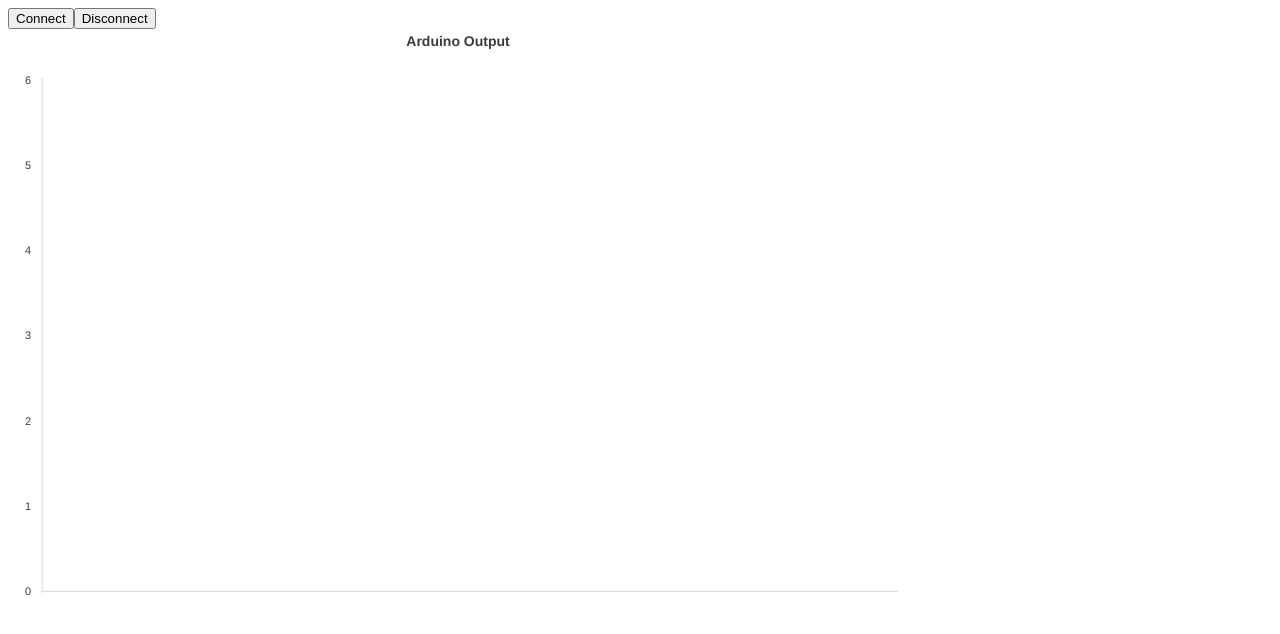
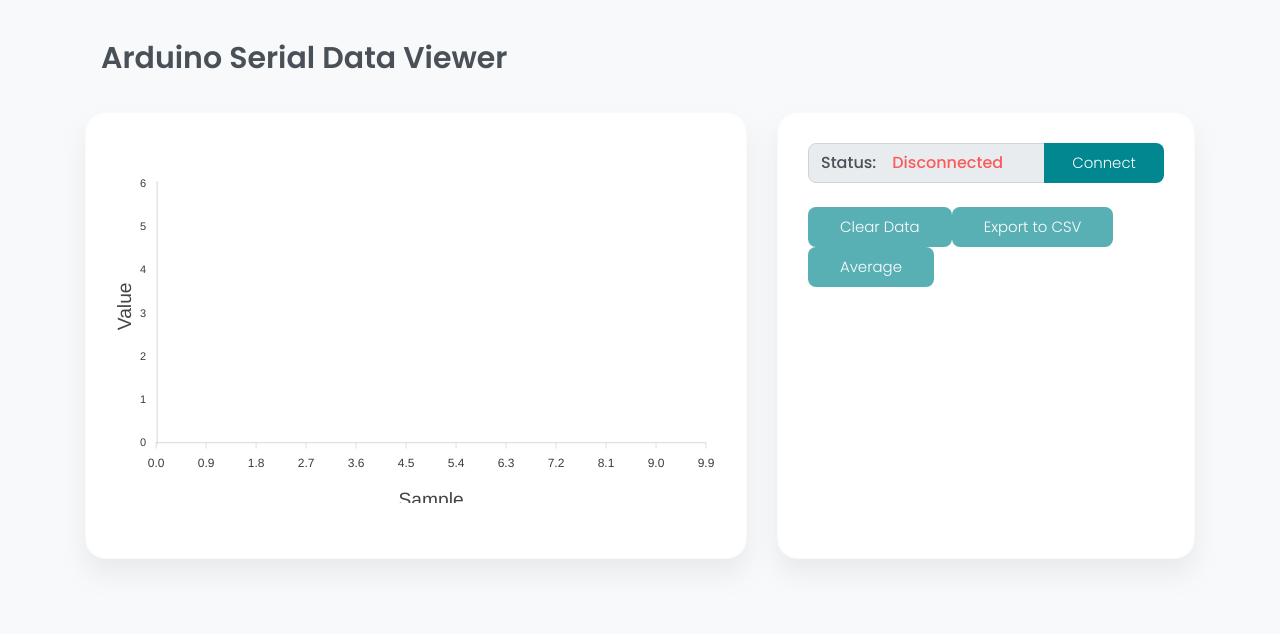
Before and after one commit to darash-desai/arduino-serial-data-viewer, a Next.js app: page / in a window 1280 px wide. Shown: the top 634 px of the page. Built offline with nearby package versions, Linux system fonts and the light colour scheme.

Commit message:
Add basic styling

```diff
--- /dev/null
+++ b/pages/_app.tsx
@@ -0,0 +1,6 @@
+import { AppProps } from "next/app";
+import "styles/global.scss";
+
+export default function App({ Component, pageProps }: AppProps): JSX.Element {
+  return <Component {...pageProps} />;
+}
--- a/pages/index.module.scss
+++ b/pages/index.module.scss
@@ -1,3 +1,73 @@
+@import "styles/theme";
+
 .Index {
-  color: blue;
+  margin-top: 40px;
+
+  h1 {
+    margin-left: 16px;
+  }
+
+  :global {
+    .card {
+      padding: 20px;
+      border: 1px solid $gray-100;
+    }
+
+    .row {
+      margin-bottom: 20px;
+    }
+  }
+
+  .chartArea {
+    padding-left: 0px;
+  }
+
+  .axisTitle {
+    font-weight: 500;
+    font-size: 1.2rem;
+    font-family: $title-font;
+  }
+
+  .controlPanel {
+    padding: 10px;
+    height: 100%;
+
+    .statusIndicator {
+      width: 100%;
+      margin-bottom: 24px;
+      font-family: $title-font;
+
+      :global {
+        .input-group-text {
+          border-radius: $btn-corner-radius;
+          border-top-right-radius: 0;
+          border-bottom-right-radius: 0;
+          flex: 1;
+        }
+
+        .btn {
+          width: 120px;
+          padding: 0px 16px;
+        }
+      }
+
+      .statusLabel {
+        font-weight: 500;
+        margin-right: 16px;
+      }
+
+      .status {
+        font-weight: 500;
+        float: right;
+        display: inline-block;
+        text-transform: capitalize;
+      }
+    }
+  }
+
+  .statistics {
+    :global(.table) {
+      margin-top: 30px;
+    }
+  }
 }
--- a/pages/index.tsx
+++ b/pages/index.tsx
@@ -1,24 +1,23 @@
-import React, {
-  ReactElement,
-  useState,
-  useRef,
-  useCallback,
-  useEffect,
-} from "react";
+import React, { ReactElement, useState, useRef, useCallback } from "react";
 import dynamic from "next/dynamic";
 
+import Card from "react-bootstrap/Card";
 import Container from "react-bootstrap/Container";
 import Col from "react-bootstrap/Col";
 import Row from "react-bootstrap/Row";
 import Button from "react-bootstrap/Button";
+import InputGroup from "react-bootstrap/InputGroup";
+import Table from "react-bootstrap/Table";
 
 const Chart = dynamic(() => import("react-apexcharts"), { ssr: false });
 import type * as ApexChartsType from "apexcharts";
 
-import { useThrottleFn, useSet } from "ahooks";
+import { useThrottleFn } from "ahooks";
 import { useArduino } from "hooks/useArduino";
 import styles from "./index.module.scss";
-type DataSeries = { data: number[] }[];
+
+type DataSeries = { data: { x: number; y: number }[] }[];
+type DataStats = { name: string; mean: number; stdev: number }[];
 
 declare global {
   interface Window {
@@ -32,78 +31,40 @@
  */
 const CHART_UPDATE_INTERVAL = 250;
 
-const Index = (): ReactElement => {
-  const serialData = useRef<string[]>([]);
-  const [series, { add: addToSeries, has: seriesHas }] = useSet<string>([]);
+/**
+ * The number of samples that are visible on the chart at any given time.
+ * Samples that fall outside of this window are still plotted, but are
+ * offscreen.
+ */
+const WINDOW_SIZE = 100;
 
-  const { run: updateChartData } = useThrottleFn(
-    useCallback(
-      (jsonString: string): void => {
-        try {
-          const data = JSON.parse(jsonString);
-          const appendData: DataSeries = [];
-
-          Object.keys(data).forEach((key) => {
-            if (!seriesHas(key)) {
-              addToSeries(key);
-              window.ApexCharts.exec("line-chart", "appendSeries", {
-                name: key,
-                data: [],
-              });
-            }
-
-            appendData.push({ data: [data[key]] });
-          });
-
-          window.ApexCharts.exec("line-chart", "appendData", appendData);
-        } catch (error) {
-          console.log("Error parsing data:", error);
-        }
-      },
-      [addToSeries, seriesHas]
-    ),
-    { wait: CHART_UPDATE_INTERVAL }
-  );
-
-  const { connect, disconnect, status } = useArduino({
-    readDelimiter: "\n",
-    onRead: (value) => {
-      serialData.current.push(value);
-      updateChartData(value);
-    },
-  });
-
-  const handleConnect = (): void => {
-    if (status === "connected") return;
-    connect(9600);
-  };
-
-  const handleDisconnect = (): void => {
-    if (status === "disconnected") return;
-    disconnect();
-  };
-
-  const chartOptions = {
+const CHART_OPTIONS = {
   chart: {
     id: "line-chart",
     type: "line",
-      width: 900,
-      height: 600,
+    width: 600,
+    height: 350,
+    offsetX: 10,
     animations: {
       enabled: true,
-        speed: CHART_UPDATE_INTERVAL * 2, // Results in smoother animation
+      speed: CHART_UPDATE_INTERVAL,
       easing: "linear",
       dynamicAnimation: {
-          speed: CHART_UPDATE_INTERVAL * 2, // Results in smoother animation
+        speed: CHART_UPDATE_INTERVAL,
+      },
+    },
+    toolbar: {
+      show: true,
+      tools: {
+        download: false,
       },
     },
   },
   legend: {
     show: true,
+    position: "top",
+    showForSingleSeries: false,
     floating: true,
-      showForSingleSeries: false,
-      width: 900,
-      height: 50,
   },
   dataLabels: { enabled: false },
   stroke: {
@@ -111,12 +72,18 @@
     width: 2.5,
   },
   title: {
-      text: "Arduino Output",
     align: "center",
   },
   markers: { size: 0 },
   grid: { show: false },
   yaxis: {
+    title: {
+      text: "Value",
+      style: {
+        color: "#444",
+        cssClass: styles.axisTitle,
+      },
+    },
     axisBorder: {
       show: true,
       color: "#ccc",
@@ -126,6 +93,15 @@
     },
   },
   xaxis: {
+    type: "numeric",
+    title: {
+      text: "Sample",
+      offsetY: 10,
+      style: {
+        color: "#444",
+        cssClass: styles.axisTitle,
+      },
+    },
     tickAmount: 10,
     axisBorder: {
       show: true,
@@ -134,49 +110,307 @@
       offsetY: 0,
       height: 0.75,
     },
+    min: 0,
+    max: 10,
   },
 };
 
-  const chartData: DataSeries = [];
-  if (serialData.current.length > 0) {
-    series.forEach((seriesKey) => {
+const Index = (): ReactElement => {
+  const serialData = useRef<string[]>([]);
+
+  /** The current chart data. */
+  const chartDataRef = useRef<DataSeries>([]);
+  const chartData = chartDataRef.current;
+
+  /**
+   * Stores the current collection of series for the plot. A new series is
+   * created for each unique variable name that is received from the serial
+   * data. A unique index is stored in this map for each series so that data
+   * index order for the chart is maintained even when data for a particular
+   * variable is only provided intermitently.
+   */
+  const series = useRef<Map<string, number>>(new Map()).current;
+
+  const [resetState, setResetState] = useState(false);
+  const [statistics, setStatistics] = useState<DataStats>([]);
+
+  const { run: updateChartData } = useThrottleFn(
+    useCallback((jsonString: string, index: number): void => {
+      try {
+        const data = JSON.parse(jsonString);
+
+        Object.keys(data).forEach((key) => {
+          if (!series.has(key)) {
+            series.set(key, series.size);
+            window.ApexCharts.exec("line-chart", "appendSeries", {
+              name: key,
+              data: [],
+            });
+
             chartData.push({
-        name: seriesKey,
+              name: key,
+              data: [],
+            });
+          }
+
+          chartData[series.get(key)].data.push({ x: index, y: data[key] });
+        });
+
+        window.ApexCharts.exec("line-chart", "updateOptions", {
+          xaxis: {
+            min: Math.max(0, index - WINDOW_SIZE),
+            max: index,
+          },
+          series: chartData,
+        });
+      } catch (error) {
+        console.log("Error parsing data:", error);
+      }
+    }),
+    { wait: CHART_UPDATE_INTERVAL }
+  );
+
+  const { connect, disconnect, status } = useArduino({
+    readDelimiter: "\n",
+    onRead: (value) => {
+      serialData.current.push(value);
+      updateChartData(value, serialData.current.length - 1);
+    },
+  });
+
+  const handleConnect = (): void => {
+    if (status === "connected") return;
+    connect(9600);
+
+    window.ApexCharts.exec("line-chart", "updateOptions", {
+      chart: {
+        animations: { enabled: true },
+      },
+    });
+  };
+
+  const handleDisconnect = (): void => {
+    if (status === "disconnected") return;
+    disconnect();
+
+    // Update chart data to include the full high resolution data set received
+    // from the arduino, since real-time chart updates and data parsing are
+    // throttled.
+    const highResData: DataSeries = [];
+    const entries = Array.from(series.entries()).sort(
+      (e1, e2) => e1[1] - e2[1]
+    );
+    entries.forEach((entry) => {
+      highResData.push({
+        key: entry[0],
         data: [],
       });
     });
 
-    serialData.current.forEach((jsonValue) => {
+    serialData.current.forEach((jsonValue, dataIndex) => {
       try {
         const dataObject = JSON.parse(jsonValue);
-        let index = 0;
-        series.forEach((seriesKey) => {
-          chartData[index++].data.push(dataObject[seriesKey]);
+        entries.forEach(([seriesKey, seriesIndex]) => {
+          if (typeof dataObject[seriesKey] !== "undefined") {
+            highResData[seriesIndex].data.push({
+              x: dataIndex,
+              y: dataObject[seriesKey],
+            });
+          }
         });
       } catch (error) {
         console.log("Error parsing JSON data:", error);
       }
     });
+
+    chartDataRef.current = highResData;
+
+    window.ApexCharts.exec("line-chart", "updateOptions", {
+      chart: {
+        animations: { enabled: false },
+      },
+      series: highResData,
+    });
+  };
+
+  const handleClear = (): void => {
+    serialData.current = [];
+    chartDataRef.current = [];
+    series.clear();
+
+    window.ApexCharts.exec("line-chart", "updateOptions", {
+      xaxis: {
+        min: CHART_OPTIONS.xaxis.min,
+        max: CHART_OPTIONS.xaxis.max,
+      },
+    });
+    setResetState(!resetState);
+  };
+
+  const exportToCSV = (): void => {
+    let csvData = "data:text/csv;charset=utf-8,sample,";
+
+    // Print headers
+    const entries = Array.from(series.entries()).sort(
+      (e1, e2) => e1[1] - e2[1]
+    );
+    csvData += entries.map((entry) => entry[0]).join(",") + "\n";
+
+    serialData.current.forEach((jsonValue, index) => {
+      try {
+        const dataObject = JSON.parse(jsonValue);
+        const rowData: (string | number)[] = [index];
+        entries.forEach(([seriesKey]) => {
+          typeof dataObject === "undefined"
+            ? rowData.push("")
+            : rowData.push(dataObject[seriesKey]);
+        });
+
+        csvData += rowData.join(",") + "\n";
+      } catch (error) {
+        console.log("Error parsing JSON data:", error);
       }
+    });
+
+    const encodedUri = encodeURI(csvData);
+    const link = document.createElement("a");
+    link.setAttribute("href", encodedUri);
+    link.setAttribute("download", "data.csv");
+
+    document.body.appendChild(link);
+    link.click();
+
+    document.body.removeChild(link);
+  };
+
+  const calculateAverage = (): void => {
+    const entries = Array.from(series.entries()).sort(
+      (e1, e2) => e1[1] - e2[1]
+    );
+
+    const dataStats: DataStats = chartData.map((seriesData, index) => {
+      const numSamples = seriesData.data.length;
+      const mean = seriesData.data.reduce<number>(
+        (acc, { y }) => acc + y / numSamples,
+        0
+      );
+      const stdev = Math.sqrt(
+        seriesData.data.reduce<number>(
+          (acc, { y }) => acc + Math.pow(y - mean, 2),
+          0
+        ) / numSamples
+      );
+
+      return {
+        name: entries[index][0],
+        mean,
+        stdev,
+      };
+    });
+
+    setStatistics(dataStats);
+  };
 
   return (
     <Container className={styles.Index}>
       <Row>
         <Col>
-          <Button onClick={handleConnect}>Connect</Button>
-          <Button onClick={handleDisconnect}>Disconnect</Button>
+          <h1>Arduino Serial Data Viewer</h1>
         </Col>
       </Row>
       <Row>
         <Col>
+          <Card className={styles.chartArea}>
+            <Card.Body>
               <Chart
-            options={chartOptions}
+                options={CHART_OPTIONS}
                 series={chartData}
-            width={900}
-            height={600}
+                width={CHART_OPTIONS.chart.width}
+                height={CHART_OPTIONS.chart.height}
               />
+            </Card.Body>
+          </Card>
+        </Col>
+        <Col>
+          <Card className={styles.controlPanel}>
+            <Card.Body>
+              <InputGroup className={styles.statusIndicator}>
+                <InputGroup.Text>
+                  <span className={styles.statusLabel}>Status:</span>
+                  <span
+                    className={`${styles.status} ${
+                      status === "disconnected" ? "text-danger" : "text-success"
+                    }`}
+                  >
+                    {status}
+                  </span>
+                </InputGroup.Text>
+                <InputGroup.Append>
+                  {status === "disconnected" ? (
+                    <Button onClick={handleConnect}>Connect</Button>
+                  ) : (
+                    <Button onClick={handleDisconnect}>Disconnect</Button>
+                  )}
+                </InputGroup.Append>
+              </InputGroup>
+
+              <Button
+                onClick={handleClear}
+                disabled={serialData.current.length === 0}
+              >
+                Clear Data
+              </Button>
+              <Button
+                onClick={exportToCSV}
+                disabled={serialData.current.length === 0}
+              >
+                Export to CSV
+              </Button>
+              <Button
+                onClick={calculateAverage}
+                disabled={serialData.current.length === 0}
+              >
+                Average
+              </Button>
+            </Card.Body>
+          </Card>
         </Col>
       </Row>
+
+      {statistics.length > 0 && (
+        <Row>
+          <Col>
+            <Card className={styles.statistics}>
+              <Card.Body>
+                <h2>Statistics</h2>
+                <Table striped>
+                  <thead>
+                    <tr>
+                      <th>Variable</th>
+                      <th>Mean</th>
+                      <th>Stdev</th>
+                      <th>RSD</th>
+                    </tr>
+                  </thead>
+                  <tbody>
+                    {statistics.map(({ name, mean, stdev }) => {
+                      const rsd = (stdev / mean) * 100;
+                      return (
+                        <tr key={`row-${name}`}>
+                          <td>{name}</td>
+                          <td>{mean.toFixed(3)}</td>
+                          <td>{stdev.toFixed(3)}</td>
+                          <td>{rsd.toFixed(3)}%</td>
+                        </tr>
+                      );
+                    })}
+                  </tbody>
+                </Table>
+              </Card.Body>
+            </Card>
+          </Col>
+        </Row>
+      )}
     </Container>
   );
 };
--- /dev/null
+++ b/styles/colors.scss
@@ -0,0 +1,6 @@
+$teal: #00878F;
+$lightTeal: #62AEB2;
+$orange: #E47128;
+$yellow: #E5AD24;
+$brown: #8C7965;
+$red: #FC5A5A;
--- /dev/null
+++ b/styles/fonts.scss
@@ -0,0 +1,7 @@
+@import url("https://fonts.googleapis.com/css2?family=Poppins:wght@300;400;500;600;700&family=Roboto:wght@300;400;500&display=swap");
+
+$title-font: "Poppins", sans-serif;
+$header-font: "Poppins", sans-serif;
+$action-font: "Poppins", sans-serif;
+$text-font: "Roboto", sans-serif;
+$link-font: "Poppins", sans-serif;
--- /dev/null
+++ b/styles/global.scss
@@ -0,0 +1,59 @@
+@import "./theme";
+@import "node_modules/bootstrap/scss/bootstrap";
+
+html,
+body {
+  padding: 0;
+  margin: 0;
+  background-color: $background-color;
+  font-family: $text-font;
+  font-size: 16px;
+}
+
+* {
+  box-sizing: border-box;
+}
+
+h1 {
+  font-family: $header-font;
+  font-weight: 600;
+  font-size: 1.875rem;
+  color: $header-color;
+  margin-bottom: 16px;
+}
+
+h2 {
+  font-family: $header-font;
+  font-weight: 600;
+  font-size: 1.5rem;
+  color: $header-color;
+  margin-bottom: 16px;
+}
+
+a {
+  color: inherit;
+  text-decoration: none;
+}
+
+.card {
+  border-radius: $corner-radius;
+  background-color: white;
+  box-shadow: 0px 15px 25px 0px rgba(151, 151, 151, 0.15);
+}
+
+.btn {
+  padding: 0px 32px;
+  font-family: $action-font;
+  font-weight: 300;
+  font-size: 0.9325rem;
+  vertical-align: middle;
+  border-radius: $btn-corner-radius;
+  border-width: 0;
+  min-width: 120px;
+  height: 40px;
+
+  &.focus,
+  &:focus {
+    box-shadow: none;
+  }
+}
--- /dev/null
+++ b/styles/theme.scss
@@ -0,0 +1,20 @@
+@import "./fonts";
+@import "./colors";
+
+@import "node_modules/bootstrap/scss/_functions";
+@import "node_modules/bootstrap/scss/_variables";
+
+$theme-colors: (
+  "primary": $teal,
+  "secondary": $orange,
+  "warning": $yellow,
+  "info": $lightTeal,
+  "danger": $red,
+);
+
+$background-color: $gray-100;
+$header-color: $gray-700;
+
+$corner-radius: 20px;
+$btn-corner-radius: 8px;
+$input-corner-radius: 10px;
```
Lines whose indentation alone changed are shown as unchanged.
